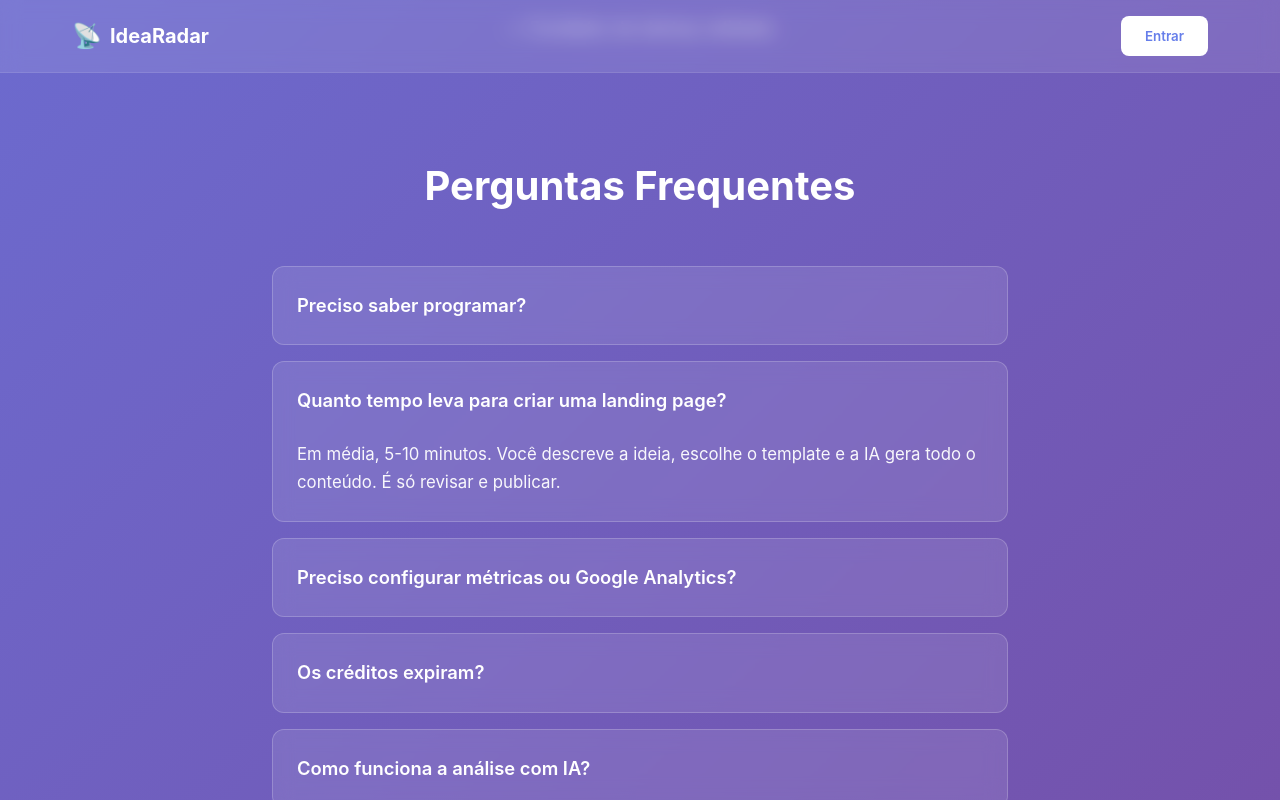
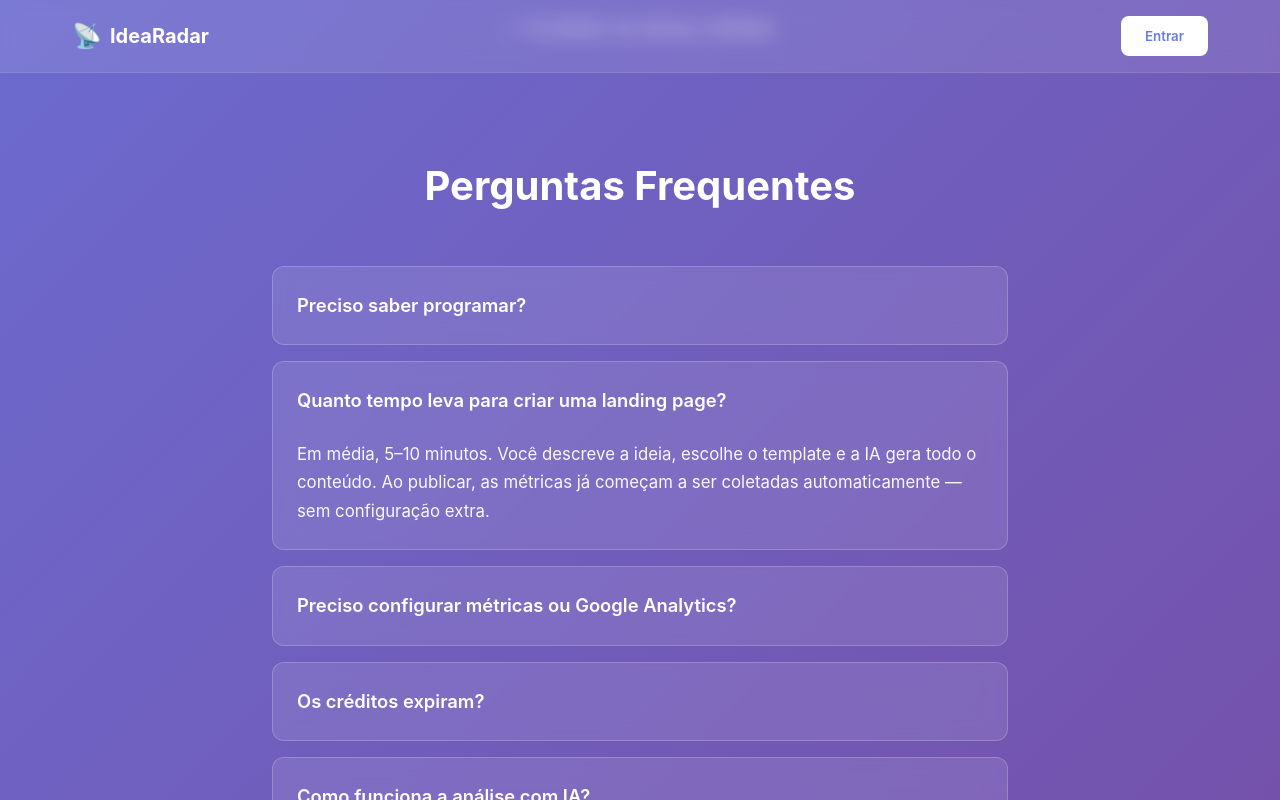
Before and after one commit to JoaoGadelha/idea-radar, a React (Vite) app: page / in a window 1280 px wide. Both pictures are taken after a click on the heading "Quanto tempo leva para criar uma landing page?". Shown: the part 1617-2417 px from the top of the page. Built offline with nearby package versions, Linux system fonts and the light colour scheme; no server answers; the HTML template or start-up script is replaced by a standard one.

Commit message:
fix: melhorar resposta FAQ sobre tempo de criação
Destacar que métricas começam automaticamente ao publicar

```diff
--- a/src/pages/Home.jsx
+++ b/src/pages/Home.jsx
@@ -106,7 +106,8 @@ export default function Home() {
                 Quanto tempo leva para criar uma landing page?
               </summary>
               <p className={styles.faqAnswer}>
-                Em média, 5-10 minutos. Você descreve a ideia, escolhe o template e a IA gera todo o conteúdo. É só revisar e publicar.
+                Em média, 5–10 minutos. Você descreve a ideia, escolhe o template e a IA gera todo o conteúdo.
+                Ao publicar, as métricas já começam a ser coletadas automaticamente — sem configuração extra.
               </p>
             </details>
 
```
